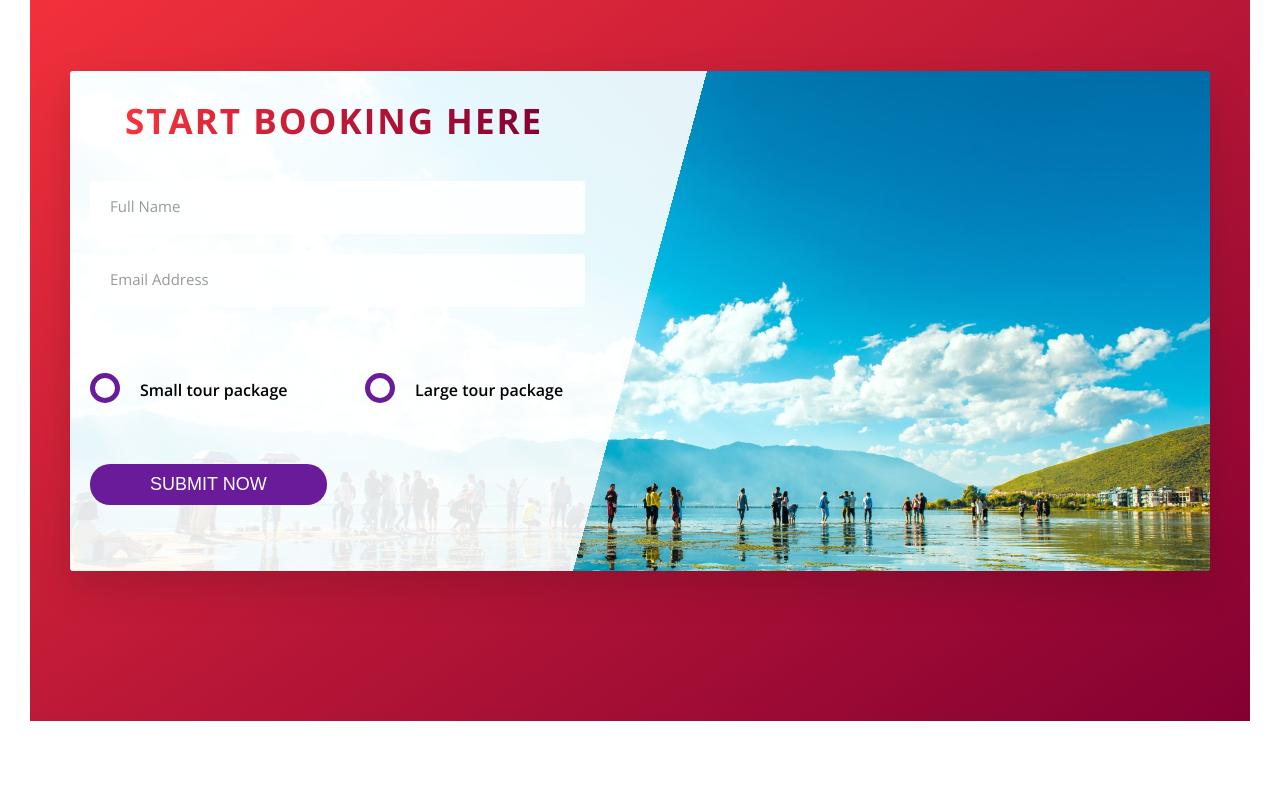
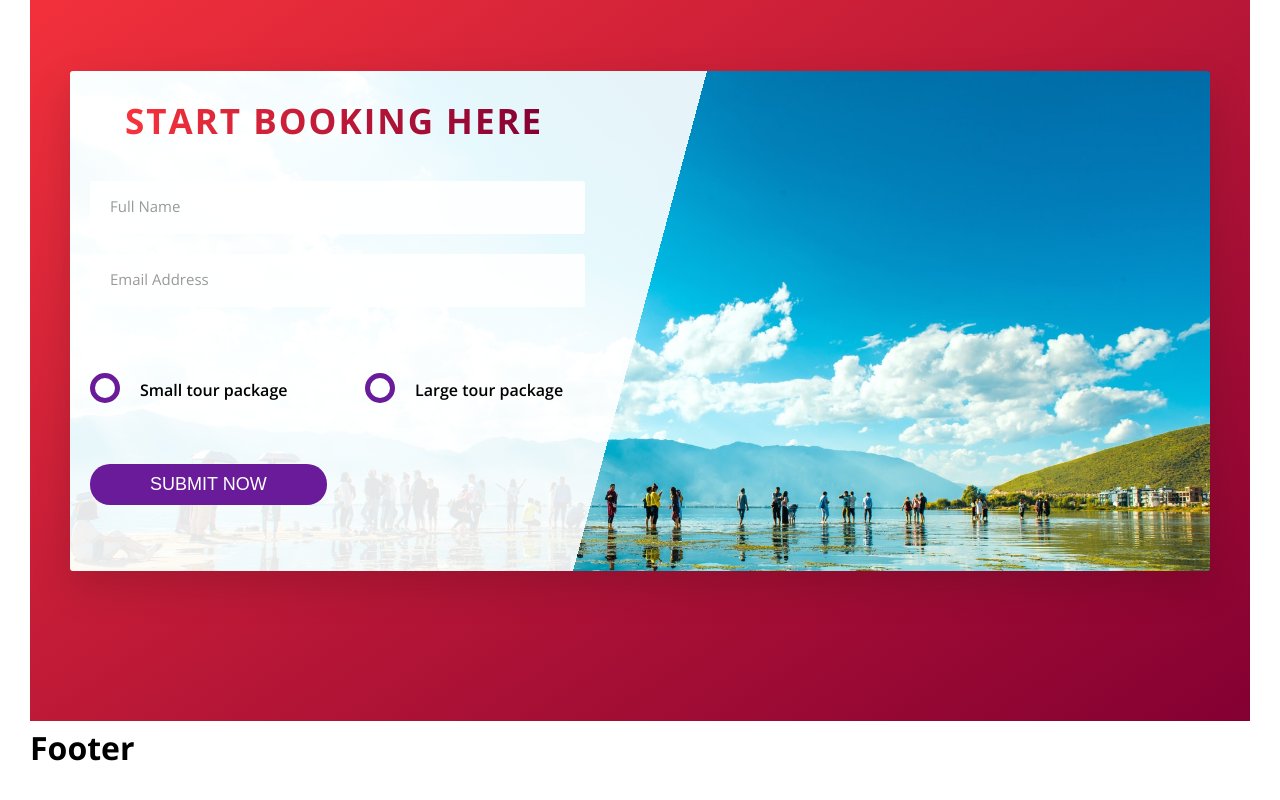
Before and after one commit to touhidulshawan/travel-world, a React (Create React App) app: page / in a window 1280 px wide. Shown: the part 4375-5175 px from the top of the page. Before the commit the page ends 5126 px from the top, so only its background shows below. Built offline with nearby package versions, Linux system fonts and the light colour scheme.

Commit message:
create a footer component

```diff
--- a/src/components/footer/Footer.js
+++ b/src/components/footer/Footer.js
@@ -1,13 +1,13 @@
-import React, { Component } from 'react'
+import React, { Component } from "react";
 
- class Footer extends Component {
+class Footer extends Component {
   render() {
     return (
       <div>
         <h1>Footer</h1>
       </div>
-    )
+    );
   }
 }
 
-export default
+export default Footer;
--- a/src/containers/App.js
+++ b/src/containers/App.js
@@ -6,6 +6,7 @@ import Features from "../components/main/Features";
 import Tour from "../components/main/Tour";
 import Story from "../components/main/Story";
 import Booking from "../components/main/Booking";
+import Footer from "../components/footer/Footer";
 class App extends Component {
   render() {
     return (
@@ -20,6 +21,9 @@ class App extends Component {
           <Story />
           <Booking />
         </main>
+        <footer>
+          <Footer />
+        </footer>
       </React.Fragment>
     );
   }
```
